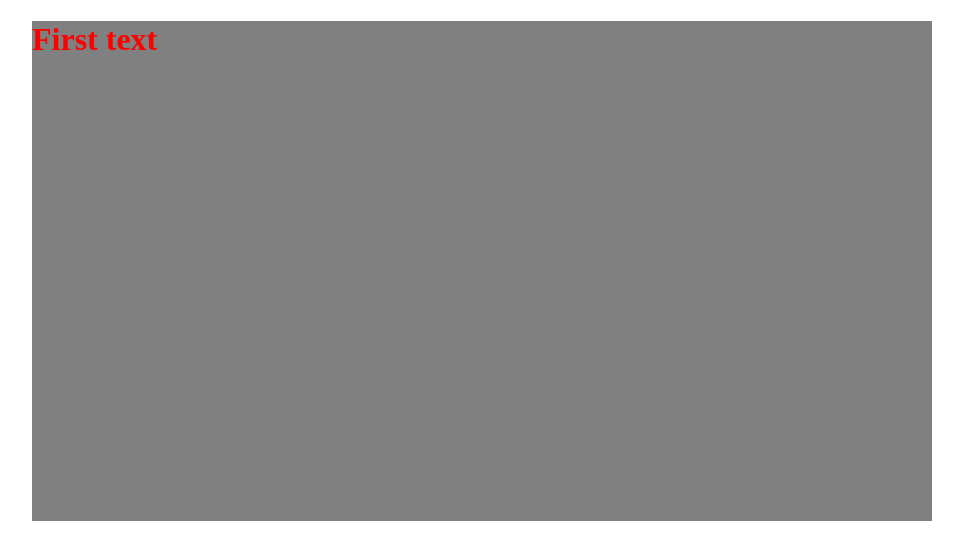
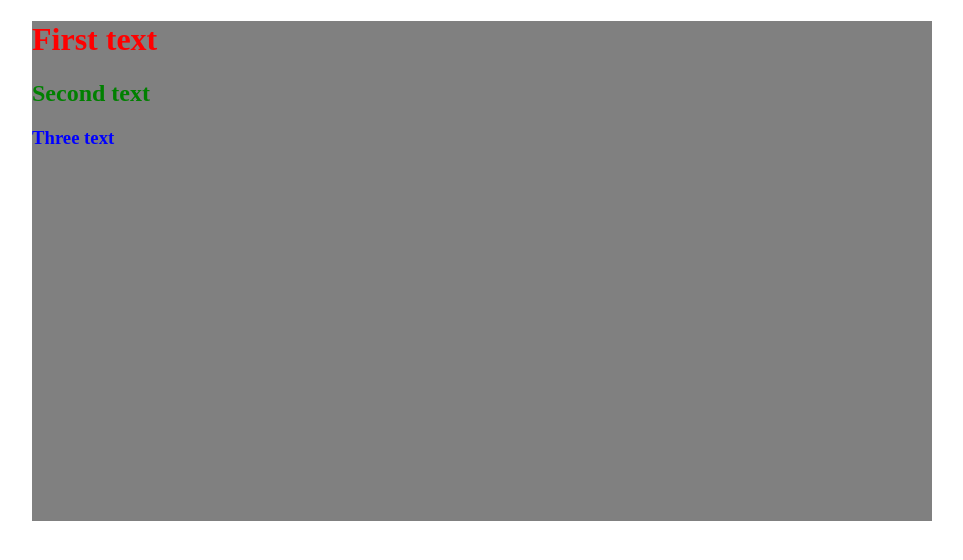
Before and after one commit to parlament08/site, a plain HTML site: page index.html in a window 1280 px wide. Shown: the whole page, without its empty margins (158-1121 px from the left). Drawn offline with Linux system fonts and the light colour scheme.

Commit message:
Second commit

```diff
--- a/index.html
+++ b/index.html
@@ -8,6 +8,8 @@
 <body>
     <div>
         <h1>First text</h1>
+        <h2>Second text</h2>
+        <h3>Three text</h3>
     </div>
 </body>
 </html>
```
